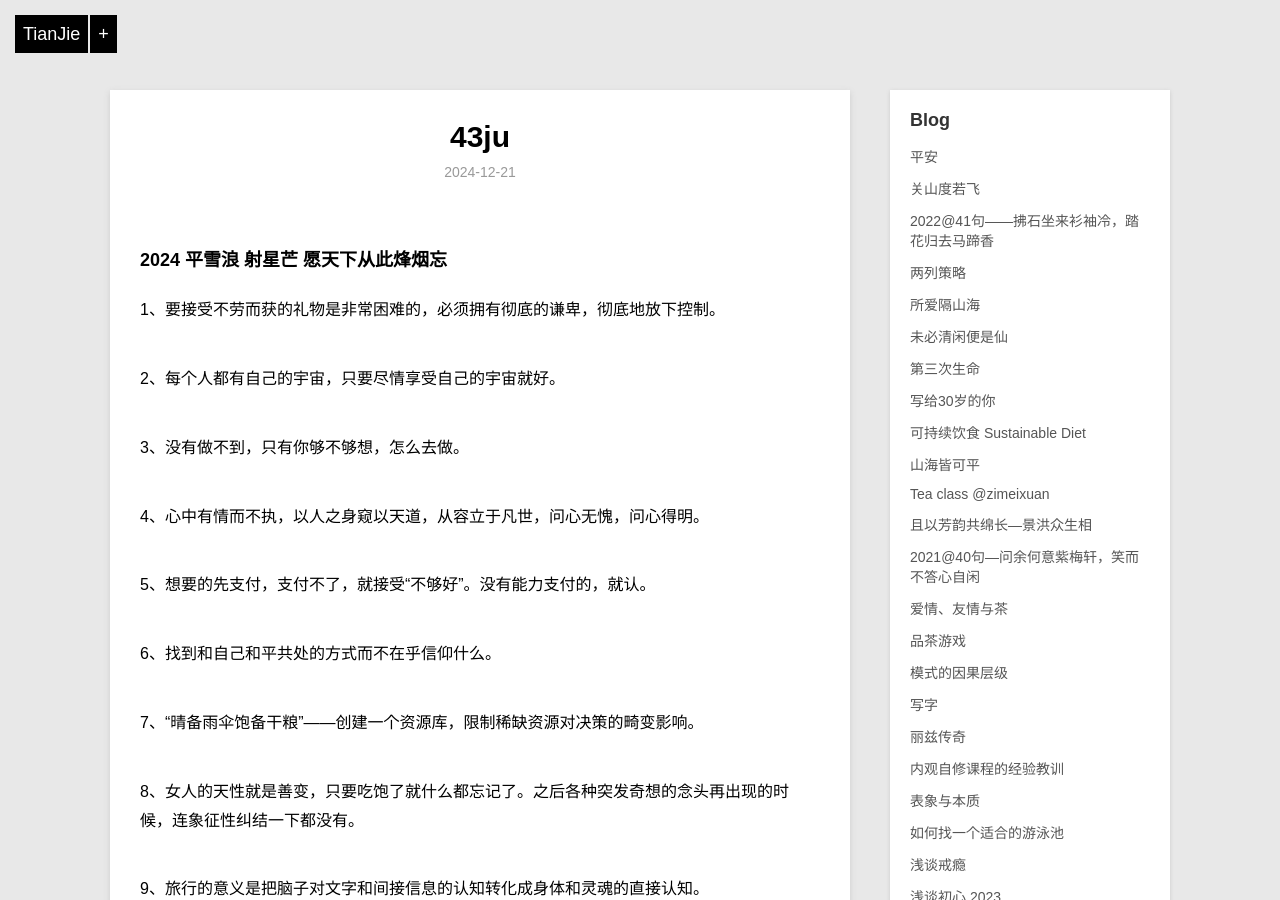
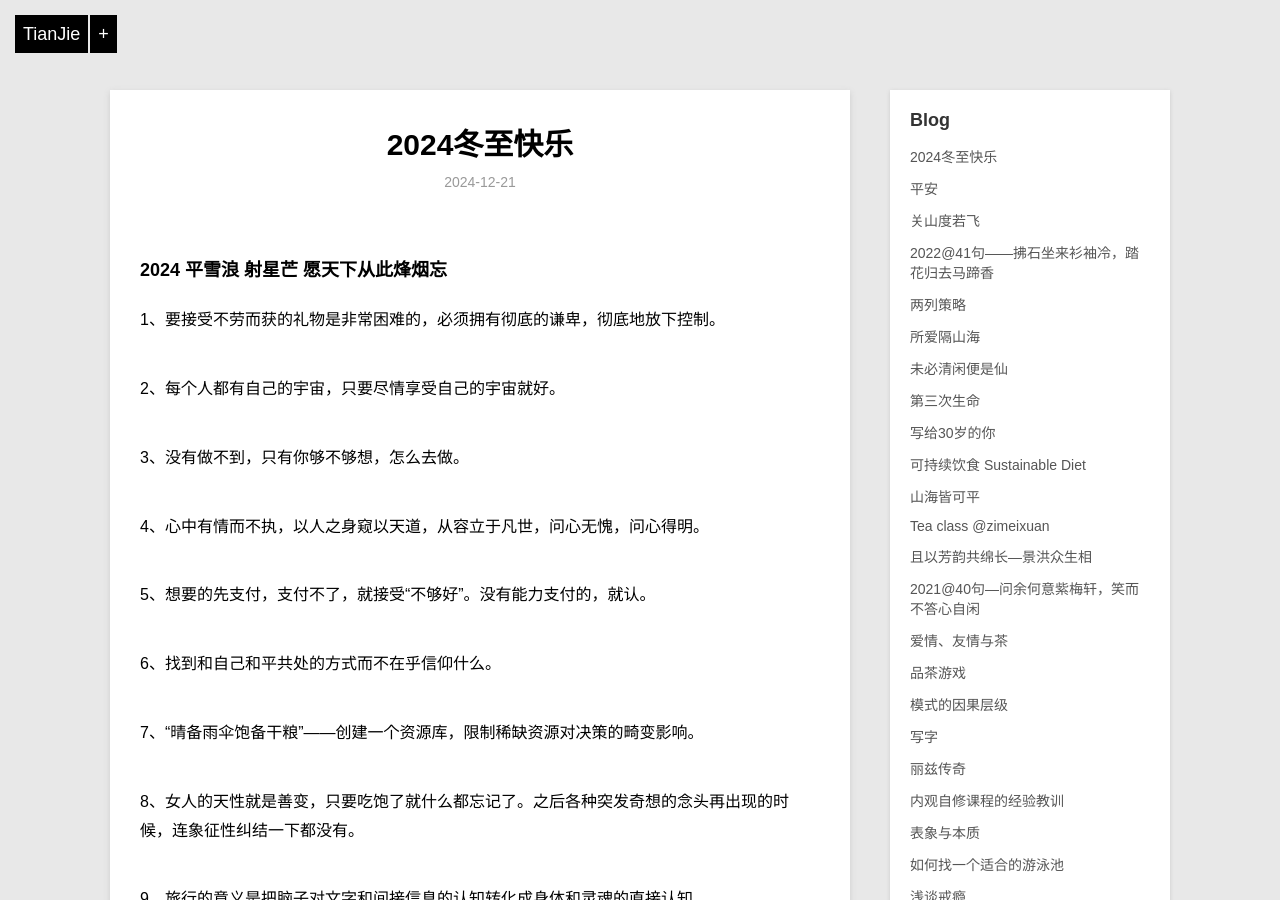
Before and after one commit to violettianjie/violettianjie.github.io, a Jekyll site: the page built from _posts/blog/2024-12-21-43ju.md, in a window 1280 px wide and 900 px high. Built offline with Jekyll 4.4.1, drawn with Linux system fonts in a browser that asks for light colours; our own code applies the rules of GitHub Pages for plain Markdown files.

Commit message:
Update 2024-12-21-43ju.md

```diff
--- a/_posts/blog/2024-12-21-43ju.md
+++ b/_posts/blog/2024-12-21-43ju.md
@@ -1,3 +1,10 @@
+---
+layout: post
+title: "2024冬至快乐"
+description: "平雪浪 射星芒 愿天下从此烽烟忘"
+category: blog
+---
+
 ### 2024 平雪浪 射星芒 愿天下从此烽烟忘
 
 
```
